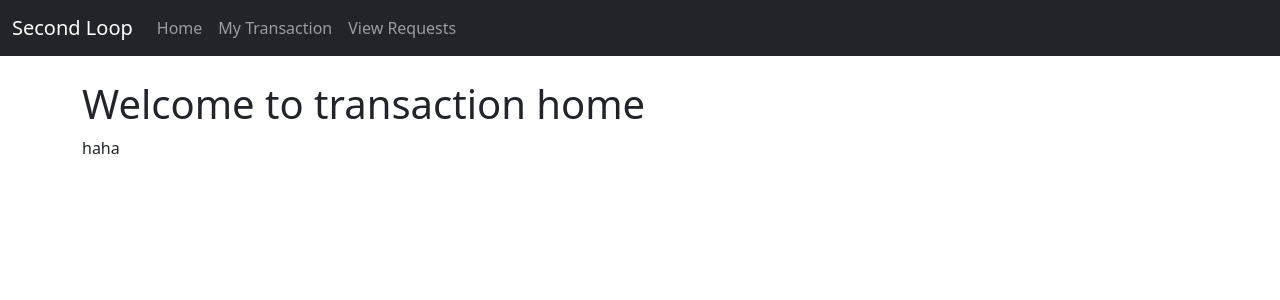
After one commit to jtingvv7/2510-CSP1123-TC1L-G07, a Flask app: template transaction/templates/transaction/home.html in a window 1280 px wide. The commit adds this page. Shown: the top 300 px of the page. Run offline with Flask 3, Linux system fonts and the light colour scheme; the template is opened without the code that fills it, so the values that code supplies are empty.

Commit message:
add base.html

```diff
--- a/transaction/templates/base.html
+++ b/transaction/templates/base.html
@@ -1,17 +1,49 @@
 <!DOCTYPE html>
-<html>
+<html lang="en">
 <head>
-    <title>Second Loop</title>
-    <!--Bootstrap CSS-->
-    <link href="https://cdn.jsdelivr.net/npm/bootstrap@5.3.0/dist/css/bootstrap.min.css" rel="stylesheet">
+    <meta charset="UTF-8">
+    <meta name="viewport" content="width=device-width, initial-scale=1">
+    <title>{% block title %} Transaction System {% endblock %}</title>
+    <!--Bootstrap & CSS-->
+    <!-- Latest compiled and minified CSS -->
+    <link href="https://cdn.jsdelivr.net/npm/bootstrap@5.3.3/dist/css/bootstrap.min.css" rel="stylesheet">
+    <!-- Latest compiled JavaScript -->
+    <script src="https://cdn.jsdelivr.net/npm/bootstrap@5.3.3/dist/js/bootstrap.bundle.min.js"></script>
+    <link rel="stylesheet" href="transaction.css">
 </head>
 <body>
-    <h3>Welcome</h3>
+    <!--navigation bar-->
+    <nav class=" navbar navbar-expand-lg navbar-dark bg-dark">
+        <!--cls=navbar = navigation bar-->  <!--expand-lg = adapt to screen size--> <!--dark = word automitic bcm light color whn in dark bg-->
+        <div class=" container-fluid"> <!--navigation bar fill the entire width-->
+            <a class="navbar-brand" href="{{url_for('index')}}">Second Loop</a>
+            <div class="collapse navbar-collapse">
+                <ul class="navbar-nav me-auto mb-2 mb-lg-0">
+                    <li class="nav-item">
+                        <a class="nav-link" href="{{url_for('transaction.home')}}">Home</a>
+                    </li>
+                    <li class="nav-item">
+                        <a class="nav-link" href="{{url_for('transaction.my_transaction')}}">My Transaction</a>
+                    </li>
+                    <li class="nav-item">
+                        <a class="nav-link" href="{{url_for(view_requests)}}">View Requests</a>
+                    </li>
+                </ul>
+            </div>
+        </div>
+    </nav>
+    <!--web content-->
+    <div class="container mt-4">
+        {% with messages = get_flashed_messages(with_categories=true) %}
+            {% if messages %}
+                <div>
+                    {% for category, message in messages %}
+                    <div class="alert alert-{{category}}">{{ message }}</div>
+                    {% endfor %}
+                </div>
+            {% endif %} <!-- indentation for easy to see only-->
+        {% endwith %}
+        {% block content %}{% endblock %}
+    </div>
 </body>
-
-
-
-
-
-
 </html>
--- /dev/null
+++ b/transaction/templates/transaction/home.html
@@ -0,0 +1,9 @@
+{% extends "base.html" %}
+
+{% block title %}Transaction Home {% endblock %}
+
+{% block content %}
+    <h1>Welcome to transaction home</h1>
+    <p>haha</p>
+
+{% endblock %}
--- a/usersystem/models.py
+++ b/usersystem/models.py
@@ -30,6 +30,7 @@ class Product(db.Model):
     name = db.Column(db.String(30), nullable = False, unique = True) #product name
     price = db.Column(db.Float, nullable = False)
     description = db.Column(db.Text, nullable = True) #can be empty
+    is_sold = db.Column(db.Boolean,default = False, nullable = False)
     date_posted = db.Column(db.DateTime, default = lambda : datetime.now(timezone.utc))
 #relationship
     transactions = db.relationship('Transaction', backref = 'product',lazy = True)
```
Also changed, not shown: transaction/routes.py (+17 -17 lines), transaction/static/css/custom.css (added), transaction/templates/transaction/my_transactions.html (added).
